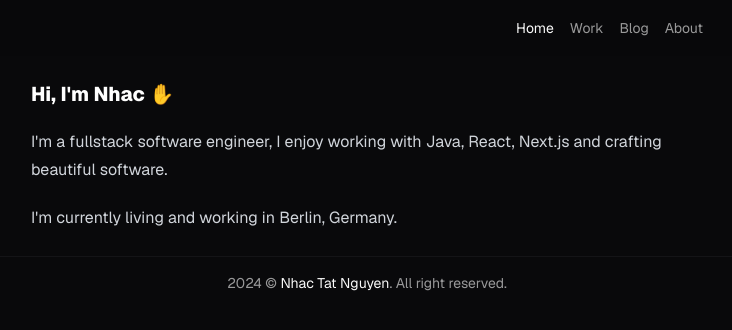
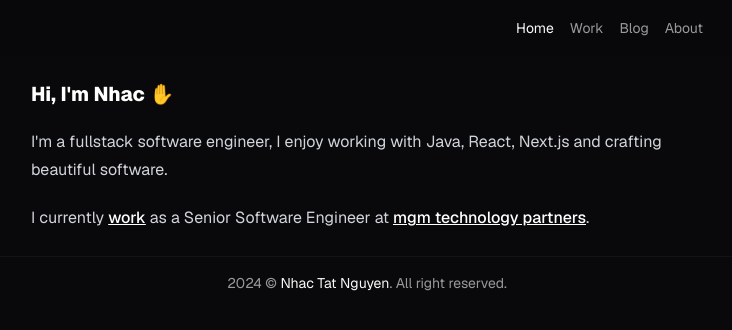
Before and after one commit to NguyenTatNhac/nhac.dev, a Next.js app: page / in a window 1280 px wide. Shown: the top 330 px of the page, without its empty margins (273-1005 px from the left). Built offline with nearby package versions, Linux system fonts and the light colour scheme.

Commit message:
Update the homepage

```diff
--- a/src/app/page.tsx
+++ b/src/app/page.tsx
@@ -1,3 +1,5 @@
+import Link from 'next/link';
+
 const Home = () => {
   return (
     <div className="prose dark:prose-invert">
@@ -6,7 +8,14 @@ const Home = () => {
         I&apos;m a fullstack software engineer, I enjoy working with Java,
         React, Next.js and crafting beautiful software.
       </p>
-      <p>I&apos;m currently living and working in Berlin, Germany.</p>
+      <p>
+        I currently <Link href="/work">work</Link> as a Senior Software Engineer
+        at{' '}
+        <Link href="https://www.mgm-tp.com/" target="_blank">
+          mgm technology partners
+        </Link>
+        .
+      </p>
     </div>
   );
 };
```
